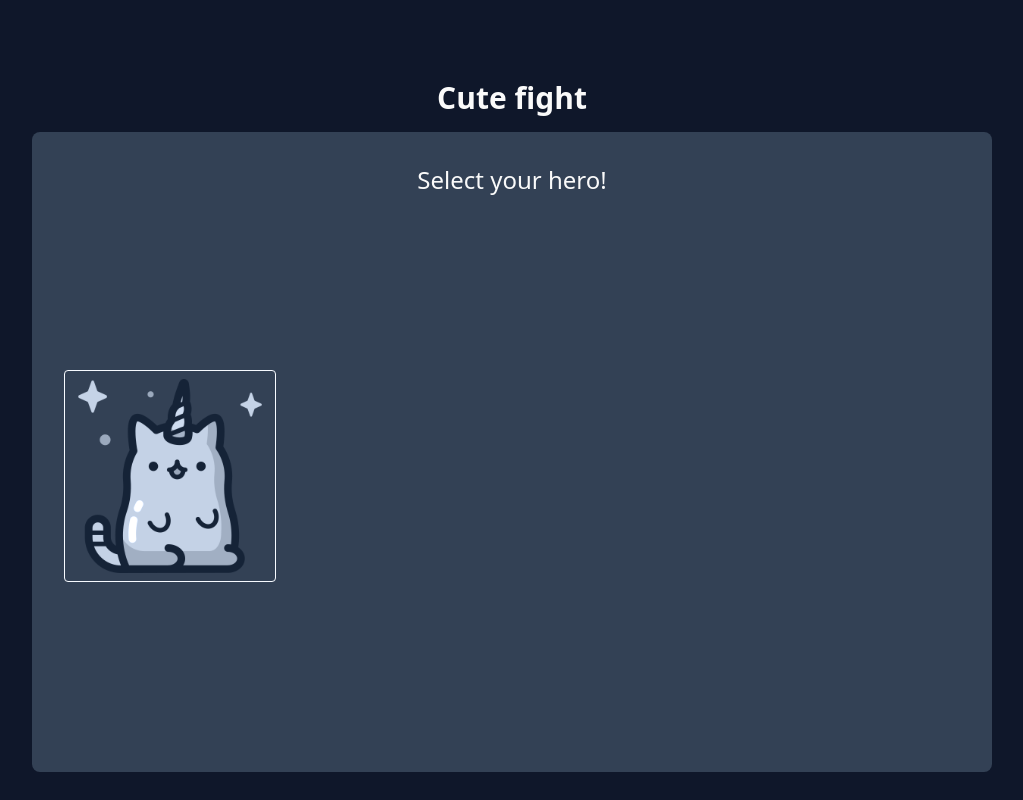
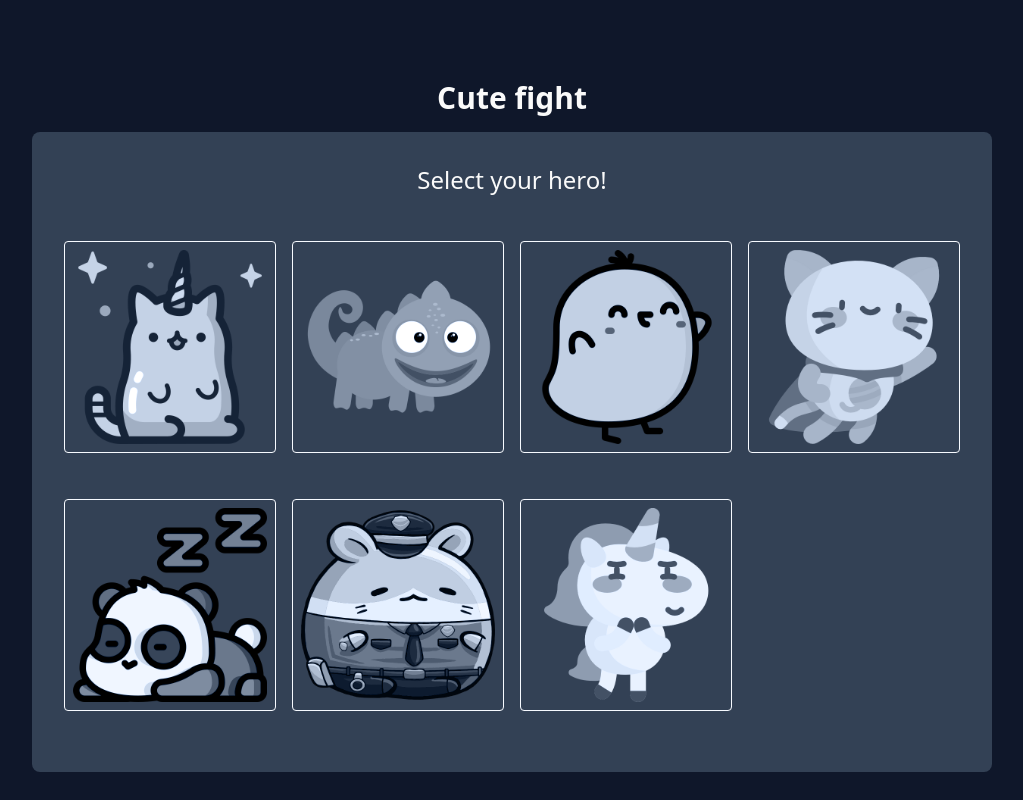
Before and after one commit to notestyle/tailwind-tutorials, a Next.js app: page / in a window 1280 px wide. Shown: the whole page, without its empty margins (128-1151 px from the left). Built offline with nearby package versions, Linux system fonts and the light colour scheme.

Commit message:
hero detail

```diff
--- a/src/components/selectHero.js
+++ b/src/components/selectHero.js
@@ -32,12 +32,18 @@ export default function SelectHero() {
 
   return (
     <>
-      <div className="text-2xl text-white col-span-4 text-center">
+      <div className="text-2xl text-white col-span-4 text-center ">
         Select your hero!
       </div>
-      <div className="w-full aspect-square rounded border border-white p-2 mix-blend-luminosity hover:mix-blend-normal transition-all ease-in-out duration-500">
-        <img src={data[0].img} alt={data[0].img} className="object-fit" />
-      </div>
+
+      {data.map((x, i) => (
+        <div
+          key={i}
+          className="w-full aspect-square rounded border border-white p-2 mix-blend-luminosity hover:mix-blend-normal transition-all ease-in-out duration-500"
+        >
+          <img src={x.img} alt={data[0].img} className="object-fit" />
+        </div>
+      ))}
     </>
   );
 }
--- /dev/null
+++ b/src/pages/herodetail.js
@@ -0,0 +1,13 @@
+import React from "react";
+
+const hero = {
+  name: "Pikachu",
+  img: "/images/...jpg",
+  power: 100,
+  health: 500,
+  speed: 10,
+};
+
+export default function HeroDetail() {
+  return <div>HeroDetail</div>;
+}
```
